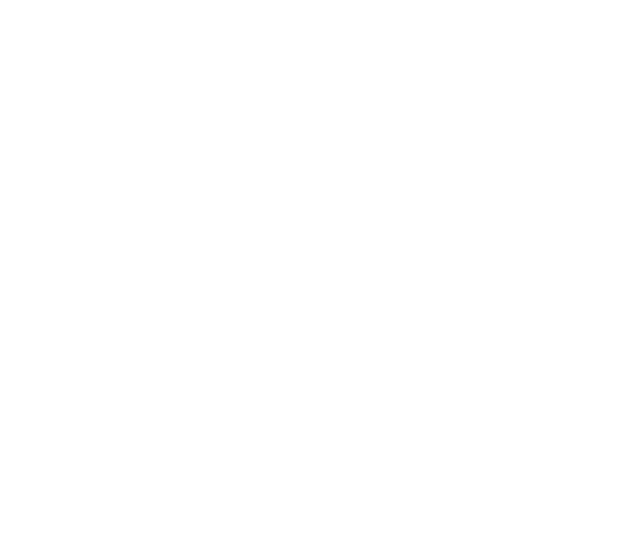
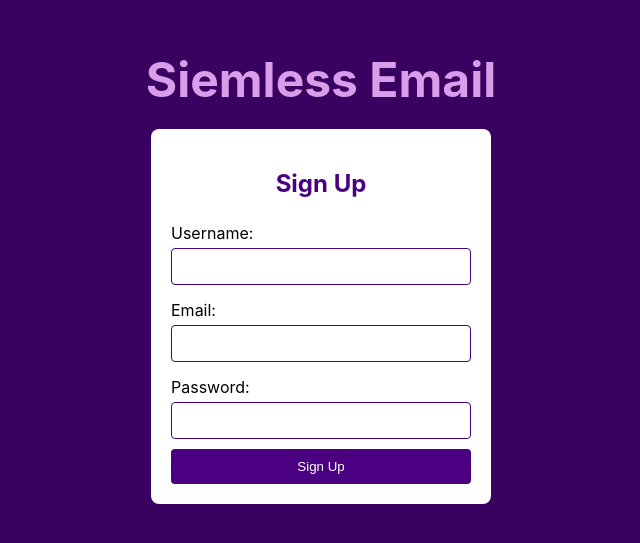
Before and after one commit to CaseyLaux/email_sort, a React (Create React App) app in the folder front-end/email-review/: page /signup in a window 1280 px wide. Before the commit this address had no page. Shown: the part 139-682 px from the top of the page, without its empty margins (319-959 px from the left). Built offline with nearby package versions, Linux system fonts and the light colour scheme.

Commit message:
login and signup update

```diff
--- a/front-end/email-review/src/App.js
+++ b/front-end/email-review/src/App.js
@@ -3,12 +3,14 @@
 import ProtectedRoute from './ProtectedRoute';
 import EmailViewer from './EmailViewer';
 import LoginPage from './LoginPage';
+import SignupPage from './SignupPage';
 
 const App = () => {
   return (
     <Router>
       <Routes>
         <Route path="/login" element={<LoginPage />} />
+        <Route path="/signup" element={<SignupPage />} />
         <Route path="/" element={<ProtectedRoute component={EmailViewer} />} />
       </Routes>
     </Router>
--- a/front-end/email-review/src/LoginPage.js
+++ b/front-end/email-review/src/LoginPage.js
@@ -1,5 +1,6 @@
 import React, { useState } from 'react';
 import axios from 'axios';
+import { Link } from 'react-router-dom';
 import './LoginPage.css'; // Import the new CSS
 
 const LoginPage = () => {
@@ -10,7 +11,8 @@
         event.preventDefault();
 
         try {
-            const response = await axios.post('http://localhost:3001/api/login', { username, password });
+            console.log(username, password)
+            const response = await axios.post('http://localhost:8081/api/v1/login', { username, password });
 
             if (response.data.token) {
                 localStorage.setItem('jwt', response.data.token);
@@ -25,7 +27,7 @@
 
     return (
         <div className="login-container">
-            <h1 className="app-name">Siemless Email</h1> {/* Add the application name */}
+            <h1 className="app-name">Siemless Email</h1>
             <form className="login-form" onSubmit={handleSubmit}>
                 <h2>Login</h2>
                 <label>Username:</label>
@@ -33,6 +35,7 @@
                 <label>Password:</label>
                 <input type="password" value={password} onChange={(e) => setPassword(e.target.value)} required />
                 <button type="submit">Login</button>
+                <p>Don't have an account? <Link to="/signup">Sign up here</Link></p>
             </form>
         </div>
     );
--- /dev/null
+++ b/front-end/email-review/src/SignupPage.css
@@ -0,0 +1,54 @@
+.signup-container {
+    display: flex;
+    flex-direction: column;
+    justify-content: center;
+    align-items: center;
+    height: 100vh;
+    background-color: #390260;
+}
+
+.app-name {
+    color: rgb(217, 157, 234);
+    font-size: 3em;
+    margin-bottom: 20px;
+}
+
+.signup-form {
+    display: flex;
+    flex-direction: column;
+    justify-content: center;
+    width: 300px;
+    padding: 20px;
+    border-radius: 8px;
+    background-color: white;
+}
+
+.signup-form h2 {
+    margin-bottom: 20px;
+    text-align: center;
+    color: #4B0082;
+}
+
+.signup-form label {
+    margin: 5px 0;
+}
+
+.signup-form input {
+    margin-bottom: 10px;
+    padding: 10px;
+    border-radius: 4px;
+    border: 1px solid #4B0082;
+}
+
+.signup-form button {
+    padding: 10px;
+    border: none;
+    border-radius: 4px;
+    background-color: #4B0082;
+    color: white;
+    cursor: pointer;
+}
+
+.signup-form button:hover {
+    background-color: #3c006e;
+}
--- /dev/null
+++ b/front-end/email-review/src/SignupPage.js
@@ -0,0 +1,49 @@
+import React, { useState } from 'react';
+import axios from 'axios';
+import './SignupPage.css'; // Import your CSS
+
+const SignupPage = () => {
+    const [user, setUser] = useState({username: '', email: '', password: ''});
+
+    const handleChange = e => {
+        setUser({...user, [e.target.name]: e.target.value});
+    }
+
+    const handleSubmit = async e => {
+        e.preventDefault();
+
+        try {
+            const response = await axios.post('http://localhost:8081/api/v1/users', user);
+
+            if(response.status === 201) {
+                alert('User created successfully');
+                window.location = "/login"; // Redirect to login page
+            }
+        } catch (error) {
+            if(error.response.status === 409) {
+                alert('Username already exists');
+            }
+            if(error.response.status === 406) {
+                alert('Please include the correct fields!');
+            }
+        };
+    }
+
+    return (
+        <div className="signup-container">
+            <h1 className="app-name">Siemless Email</h1>
+            <form className="signup-form" onSubmit={handleSubmit}>
+                <h2>Sign Up</h2>
+                <label>Username:</label>
+                <input type="text" name="username" onChange={handleChange} required />
+                <label>Email:</label>
+                <input type="email" name="email" onChange={handleChange} required />
+                <label>Password:</label>
+                <input type="password" name="password" onChange={handleChange} required />
+                <button type="submit">Sign Up</button>
+            </form>
+        </div>
+    );
+}
+
+export default SignupPage;
```
Also changed, not shown: 1 other file (tests, documents, lock files or other folders).
